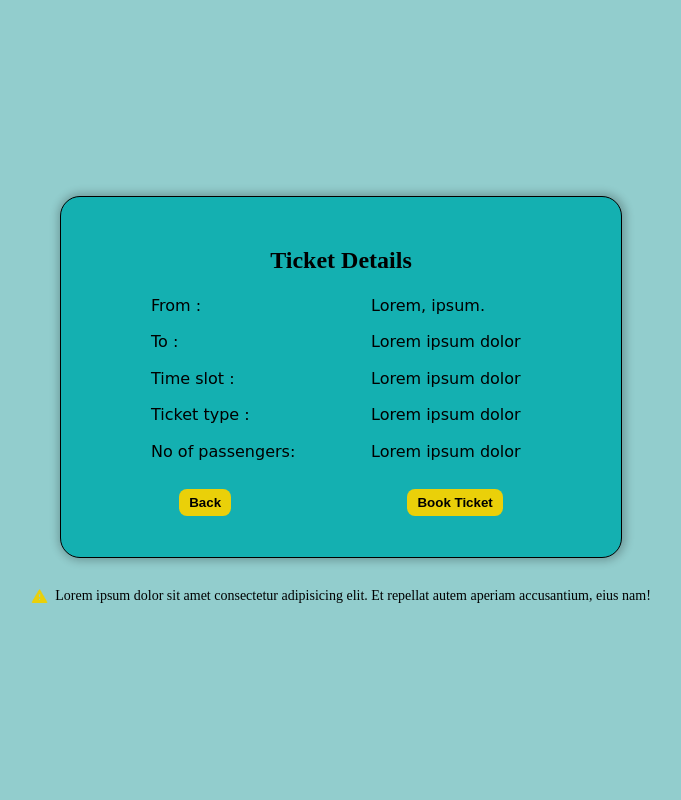
After one commit to adilmuhammedy/Kochimetro, a PHP site: page /confirmation.html in a window 1280 px wide. The commit adds this page. Shown: the whole page, without its empty margins (299-980 px from the left). Run offline with PHP 8.4, Linux system fonts and the light colour scheme.

Commit message:
added confirmation page

```diff
--- /dev/null
+++ b/confirmation.html
@@ -0,0 +1,82 @@
+<!DOCTYPE html>
+<html lang="en">
+<head>
+    <meta charset="UTF-8">
+    <meta http-equiv="X-UA-Compatible" content="IE=edge">
+    <meta name="viewport" content="width=device-width, initial-scale=1.0">
+    <title>Ticket Confirmation</title>
+    <link href="css/confirmation.css" rel="stylesheet" href="">
+
+</head>
+<body>
+    <div class="popup">
+
+        <div class="ticket-content" >
+          <h2 >Ticket Details</h2>
+
+            <div class="details">
+              <div class="first">
+                <span class="from">From :</span>
+              </div>
+
+              <div class="second">
+                <span id="p1">Lorem, ipsum.</p>
+              </div>
+            </div>
+
+            <div class="details">
+              <div class="first">
+                <span class="from">To :</span>
+              </div>
+
+              <div class="second">
+                <span>Lorem ipsum dolor </p>
+              </div>
+            </div>
+
+            <div class="details">
+              <div class="first">
+                <span class="from">Time slot :</span>
+              </div>
+
+              <div class="second">
+                <span>Lorem ipsum dolor </p>
+              </div>
+            </div>
+
+            <div class="details">
+              <div class="first">
+                <span class="from">Ticket type :</span>
+              </div>
+
+              <div class="second">
+                <span>Lorem ipsum dolor </p>
+              </div>
+            </div>
+
+            <div class="details">
+              <div class="first">
+                <span class="from">No of passengers:</span>
+              </div>
+
+              <div class="second">
+                <span>Lorem ipsum dolor </p>
+              </div>
+            </div>
+
+            <div class="buttons-2">
+              <button type="button" id="go-back" class="go-back" onclick="edit_details()">Back</button>
+              <button type="button" id="confirm" class="confirm">Book Ticket</button>
+            </div>
+        </div>
+
+        <div class="warning">
+            <img src="images/warning.png" alt="">
+            <span>Lorem ipsum dolor sit amet consectetur adipisicing elit. Et repellat autem aperiam accusantium, eius nam!</span>
+        </div>
+      </div>
+
+      <script src="js/ticket_details.js"></script>
+
+</body>
+</html>
--- /dev/null
+++ b/css/confirmation.css
@@ -0,0 +1,140 @@
+body{
+  padding: 0;
+  margin: 0;
+  background-color: #58b3b3a5;
+}
+.popup{
+    width: 100%;
+    height: 100vh;
+    position: absolute;
+    top:0;
+    display:flex;
+    flex-direction: column;
+    justify-content: center;
+    align-items: center;
+  }
+
+  .ticket-content{
+    height:300px;
+    width:500px;
+    position: relative;
+    background-color: #14B0B1;
+    border-radius: 20px;
+    border-color: #000000;
+    border-style: solid;
+    border-width: 1px;
+    display: flex;
+    flex-direction: column;
+    justify-content: space-around;
+    padding: 30px 30px;
+    box-shadow: 1px 0px 9px 3px rgba(1, 1, 1, 0.235);
+  }
+
+  .ticket-content h2{
+    text-align: center;
+  }
+
+
+  .details{
+    display: flex;
+    justify-content: center;
+    padding-left: 60px;
+
+  }
+
+  .details span{
+    font-family: cursive;
+  }
+
+  .details p{
+    text-decoration: underline;
+    font-family: cursive;
+  }
+
+  .first{
+    width: 50%;
+    text-align: start;
+  }
+
+  .second{
+    width: 50%;
+  }
+
+  .buttons-2{
+    display: flex;
+    justify-content: space-around;
+    align-items: center;
+    font-size: 17px;
+    padding: 10px 0px;
+  }
+
+  .go-back, .confirm{
+    background-color: rgb(234, 208, 9) ;
+    padding: 6px 10px;
+    border-radius: 8px;
+    color: #000000;
+    font-weight: 700;
+    border: none;
+
+  }
+
+  .go-back:hover{
+    background-color: #6CCACB;
+    transition: 0.25s;
+    cursor: pointer;
+  }
+
+  .confirm:hover{
+    background-color: #6CCACB;
+    transition: 0.25s;
+    cursor: pointer;
+  }
+
+  .warning{
+    display: flex;
+    justify-content: center;
+    align-items: center;
+    padding-top: 30px;
+    gap: 7px;
+    font-size: 14px;
+  }
+
+  .warning img{
+    height: 17px;
+    width: 17px;
+  }
+
+  @media(max-width : 800px){
+    .ticket-content{
+      height:400px;
+      width:300px;
+      position: relative;
+      background-color: #14B0B1;
+      border-radius: 20px;
+      border-color: #000000;
+      border-style: solid;
+      border-width: 1px;
+      display: flex;
+      flex-direction: column;
+      justify-content: space-around;
+      padding: 30px 30px;
+      box-shadow: 1px 0px 9px 3px rgba(1, 1, 1, 0.235);
+    }
+
+    .details{
+      display: flex;
+      justify-content: center;
+      padding-left: 20px;
+    }
+
+    .warning{
+      display: flex;
+      justify-content: center;
+      align-items: center;
+      padding-top: 30px;
+      gap: 7px;
+      font-size: 14px;
+      padding: 20px 60px;
+    }
+
+  }
--- a/js/ticket_details.js
+++ b/js/ticket_details.js
@@ -1,7 +1,7 @@
-document.getElementById("fare").addEventListener("click", function(){
-    document.querySelector(".popup").style.display="flex";
-  })
+function ticket_confirm(){
+    window.location = "confirmation.html";
+}
 
-document.getElementById("go-back").addEventListener("click", function(){
-    document.querySelector(".popup").style.display="none";
-})
+function edit_details(){
+    window.location = "home.html";
+}
```
Also changed, not shown: css/home.css (+0 -81 lines), home.html (+1 -68 lines), images/warning.png (added).
